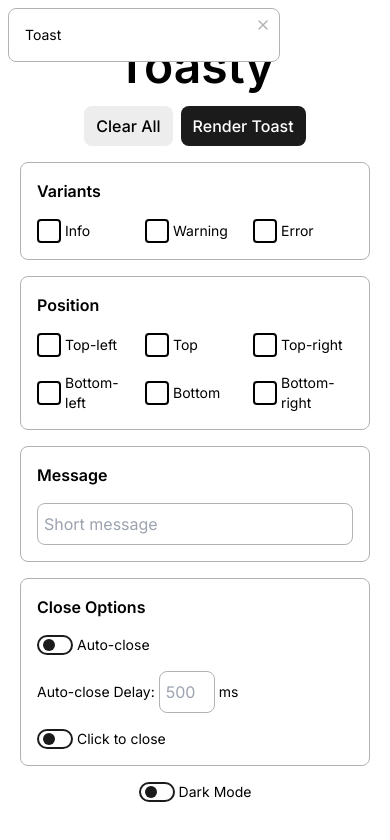
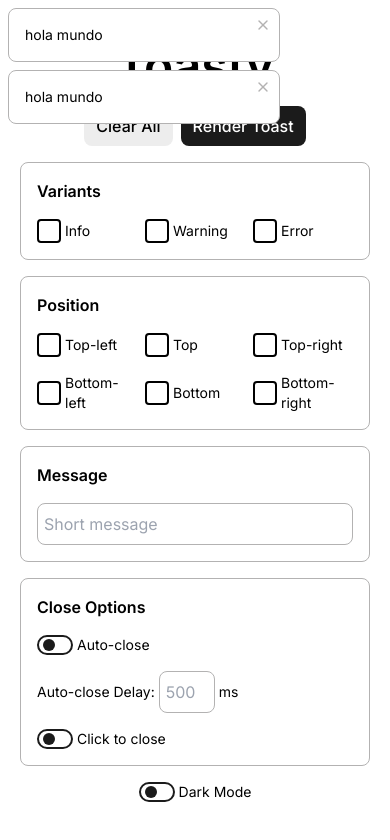
Before and after one commit to andrescasa-dev/toasty-playground, a Next.js app: page / in a window 390 px wide. Shown: the top 840 px of the page. Built offline with nearby package versions, Linux system fonts and the light colour scheme.

Commit message:
basic form handling, extracting massage from form on submit event

```diff
--- a/src/app/page.tsx
+++ b/src/app/page.tsx
@@ -1,26 +1,62 @@
+"use client";
+
 import Button from "@/components/Button";
 import Checkbox from "@/components/Checkbox";
 import ConfigSection from "@/components/ConfigSection";
 import Input from "@/components/Input";
 import LabelWrapper from "@/components/LabelWrapper";
 import Switch from "@/components/Switch";
-import Toast from "@/components/Toast";
+import { ToastData } from "@/components/Toast";
+import ToastStack, { ToastWithId } from "@/components/ToastStack";
 import Text from "@/components/typography/Text";
+import useToast from "@/hooks/useToast";
+import { useState } from "react";
 
 export default function Home() {
+  const { cleanToastStack, pushToast, toastList } = useToast();
+  const [msg, setMsg] = useState("");
+
+  const handleSubmit: React.FormEventHandler<HTMLFormElement> = (e) => {
+    e.preventDefault();
+    const formData = new FormData(e.currentTarget);
+    const entries = formData.entries();
+
+    const toastOpts: Record<string, string> = {};
+    for (const [key, value] of entries) {
+      toastOpts[key] = value;
+    }
+
+    const newToast = toastOpts as ToastData;
+
+    pushToast(toastOpts);
+  };
+
   return (
     <main className="flex h-screen items-center">
-      <div className="flex w-full flex-col gap-4 md:gap-y-9">
+      <ToastStack stackToastData={toastList} />
+      <form
+        onSubmit={handleSubmit}
+        className="flex w-full flex-col gap-4 md:gap-y-9"
+      >
         <div className="flex flex-col items-center gap-4">
           <Text as="h1" type="display">
             Toasty
           </Text>
           <div className="flex gap-2">
-            <Button intent="secondary">Clear All</Button>
-            <Button intent="primary">Render Toast</Button>
+            <Button
+              type="button"
+              onClick={() => cleanToastStack()}
+              intent="secondary"
+            >
+              Clear All
+            </Button>
+            <Button type="submit" intent="primary">
+              Render Toast
+            </Button>
           </div>
         </div>
-        <section className="grid gap-4 px-5 md:max-w-5xl md:grid-cols-2 md:self-center">
+
+        <div className="grid gap-4 px-5 md:max-w-5xl md:grid-cols-2 md:self-center">
           <ConfigSection title="Variants">
             <div className="grid grid-cols-3 gap-2 gap-y-4">
               <LabelWrapper text="Info">
@@ -59,7 +95,12 @@ export default function Home() {
           </ConfigSection>
 
           <ConfigSection title="Message">
-            <Input placeholder="Short message" />
+            <Input
+              name="message"
+              onChange={(e) => setMsg(e.target.value)}
+              value={msg}
+              placeholder="Short message"
+            />
           </ConfigSection>
 
           <ConfigSection title="Close Options">
@@ -82,12 +123,11 @@ export default function Home() {
               </LabelWrapper>
             </div>
           </ConfigSection>
-        </section>
+        </div>
         <LabelWrapper text="Dark Mode" className="self-center">
           <Switch />
         </LabelWrapper>
-      </div>
-      <Toast />
+      </form>
     </main>
   );
 }
--- a/src/components/Button.tsx
+++ b/src/components/Button.tsx
@@ -14,17 +14,19 @@ const buttonStyles = cva("rounded-400 inline-block px-3 py-2 cursor-pointer", {
   },
 });
 
-export interface ButtonProps extends VariantProps<typeof buttonStyles> {
+export interface ButtonProps
+  extends VariantProps<typeof buttonStyles>,
+    React.ButtonHTMLAttributes<HTMLButtonElement> {
   children: string;
 }
 
-function Button({ children, intent, isFull }: ButtonProps) {
+function Button({ children, intent, isFull, ...delegate }: ButtonProps) {
   return (
-    <div className={buttonStyles({ intent, isFull })}>
+    <button {...delegate} className={buttonStyles({ intent, isFull })}>
       <Text as="p" type="button">
         {children}
       </Text>
-    </div>
+    </button>
   );
 }
 
--- a/src/components/Toast.tsx
+++ b/src/components/Toast.tsx
@@ -2,15 +2,15 @@ import React from "react";
 import Text from "./typography/Text";
 import { X } from "lucide-react";
 
-function Toast() {
+export type ToastData = { message?: string };
+
+function Toast({ message }: ToastData) {
   return (
-    <div className="fixed inset-0 p-2">
-      <div className="relative w-[17rem] rounded-400 border border-border bg-white px-4 py-4">
-        <X className="absolute right-2 top-2 size-4 text-border" />
-        <Text as="p" type={"body-1"}>
-          Toast
-        </Text>
-      </div>
+    <div className="relative w-[17rem] cursor-pointer rounded-400 border border-border bg-white px-4 py-4">
+      <X className="absolute right-2 top-2 size-4 text-border" />
+      <Text as="p" type={"body-1"}>
+        {message}
+      </Text>
     </div>
   );
 }
--- /dev/null
+++ b/src/components/ToastStack.tsx
@@ -0,0 +1,22 @@
+import Toast, { ToastData } from "./Toast";
+export type ToastWithId = ToastData & {
+  id: string;
+};
+
+function ToastStack({
+  stackToastData = [],
+}: {
+  stackToastData: ToastWithId[];
+}) {
+  return (
+    <div className="fixed left-2 top-2">
+      <div className="flex flex-col gap-2">
+        {stackToastData.map((toast) => (
+          <Toast key={toast.id} {...toast} />
+        ))}
+      </div>
+    </div>
+  );
+}
+
+export default ToastStack;
--- a/src/components/typography/Text.tsx
+++ b/src/components/typography/Text.tsx
@@ -14,7 +14,7 @@ export const textStyles = cva("", {
 // declaring the type for the props, and adding the props of the cva styles
 export interface TextProps extends VariantProps<typeof textStyles> {
   as: keyof JSX.IntrinsicElements;
-  children: string;
+  children?: string;
 }
 
 const Text = ({ as: Tag, children, type, ...delegate }: TextProps) => {
--- /dev/null
+++ b/src/hooks/useToast.ts
@@ -0,0 +1,26 @@
+import { ToastData } from "@/components/Toast";
+import { ToastWithId } from "@/components/ToastStack";
+import { useState } from "react";
+
+const useToast = () => {
+  const [toastList, setToastList] = useState([
+    { message: "hola mundo", id: crypto.randomUUID() } as ToastWithId,
+    { message: "hola mundo", id: crypto.randomUUID() } as ToastWithId,
+  ]);
+
+  const addToast = (toast: ToastData) =>
+    setToastList((prev) => {
+      const newToast = {
+        ...toast,
+        id: crypto.randomUUID(),
+      } as ToastWithId;
+      return [...prev, newToast];
+    });
+
+  const cleanToastStack = () => {
+    setToastList([]);
+  };
+  return { cleanToastStack, pushToast: addToast, toastList };
+};
+
+export default useToast;
```
